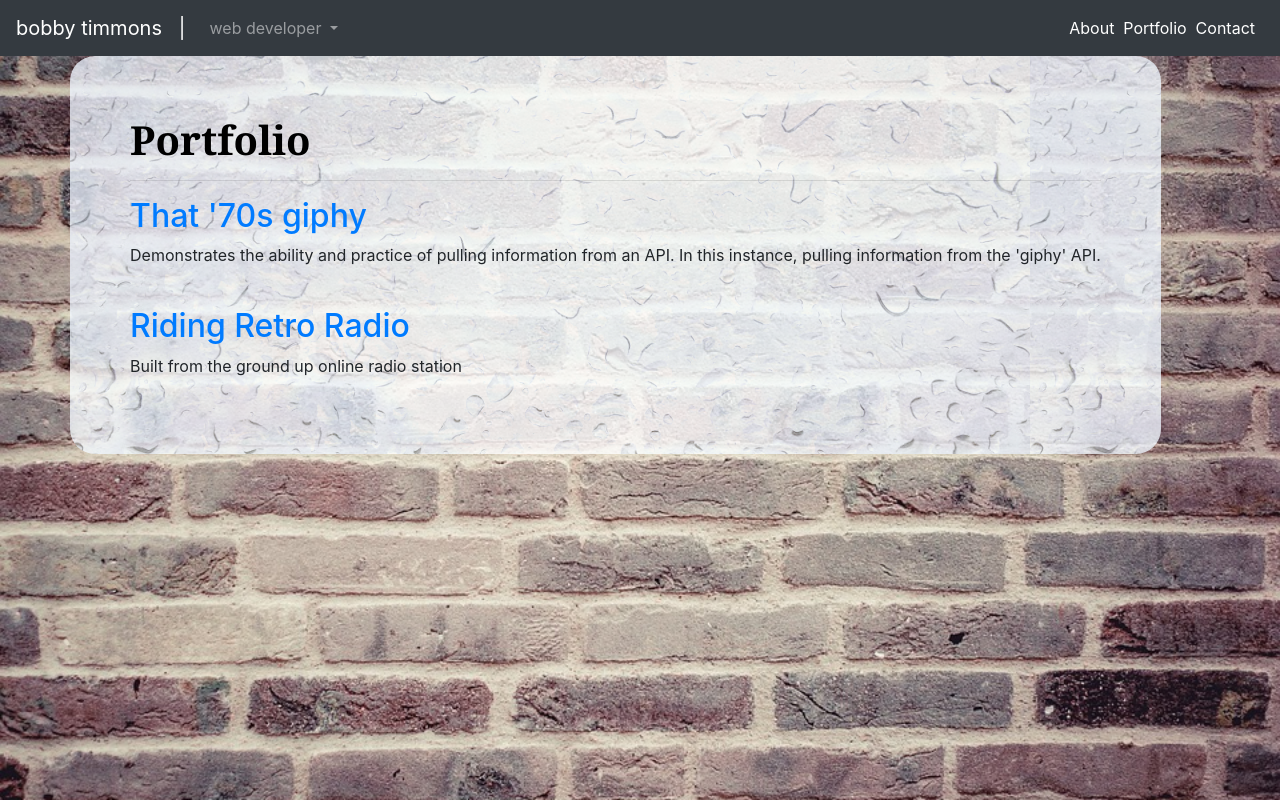
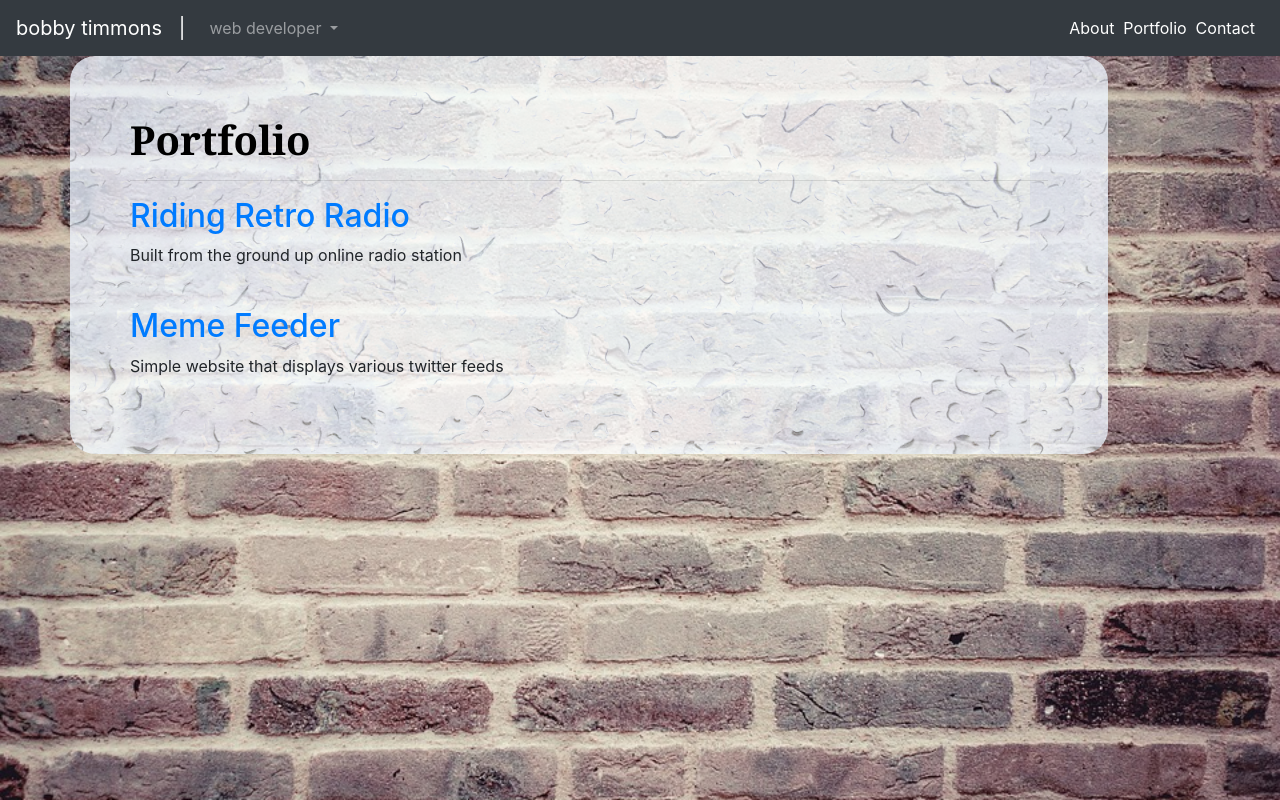
Before and after one commit to musicis3965/portfolio_new, a plain HTML site: page portfolio_web.html in a window 1280 px wide. Drawn offline with nearby package versions, Linux system fonts and the light colour scheme.

Commit message:
updated stuff

```diff
--- a/css.css
+++ b/css.css
@@ -20,6 +20,7 @@ body {
   padding: 60px;
   margin-bottom: 30px;
   border-radius: 25px;
+
 }
 
 .block-header {
--- a/portfolio_web.html
+++ b/portfolio_web.html
@@ -29,7 +29,7 @@
       </ul>
       <a class="nav-item-active" id="leftiestLeft" href="about_web.html">About</a><p>&nbsp&nbsp</p>
       <a class="nav-item-active" href="portfolio_web.html">Portfolio</a><p>&nbsp&nbsp</p>
-      <a class="nav-item-active" href="contact.html">Contact</a><p>&nbsp&nbsp</p>
+      <a class="nav-item-active" href="mailto:bobby.timmons@rocketmail.com?subject=Portfolio%20Website">Contact</a><p>&nbsp&nbsp</p>
     </button>
   </nav>
 <style>
@@ -48,13 +48,13 @@
         <article class="block">
           <h1 class="block-header">Portfolio</h1>
           <hr />
-          <h2><a href="https://musicis3965.github.io/giphy/">That '70s giphy</a></h2>
-          <p>Demonstrates the ability and practice of pulling information from an API. In this instance, pulling
-            information from the 'giphy' API.
+          <h2><a href="http://www.ridingretroradio.com">Riding Retro Radio</a></h2>
+          <p>Built from the ground up online radio station
           </p>
           <br />
-          <h2><a href="http://www.ridingretroradio.com">Riding Retro Radio</a></h2>
-          <p>Built from the ground up online radio station
+          <h2><a href="https://musicis3965.github.io/memeFeeder/">Meme Feeder</a></h2>
+          <p>Simple website that displays various twitter feeds
+              &nbsp&nbsp&nbsp&nbsp&nbsp&nbsp&nbsp&nbsp&nbsp&nbsp&nbsp&nbsp&nbsp&nbsp&nbsp&nbsp&nbsp&nbsp&nbsp&nbsp&nbsp&nbsp&nbsp&nbsp&nbsp&nbsp&nbsp&nbsp&nbsp&nbsp&nbsp&nbsp&nbsp&nbsp&nbsp&nbsp&nbsp&nbsp&nbsp&nbsp&nbsp&nbsp&nbsp&nbsp&nbsp&nbsp&nbsp&nbsp&nbsp&nbsp&nbsp&nbsp&nbsp&nbsp&nbsp&nbsp&nbsp&nbsp&nbsp&nbsp&nbsp&nbsp&nbsp&nbsp&nbsp&nbsp&nbsp&nbsp&nbsp&nbsp&nbsp&nbsp&nbsp&nbsp&nbsp&nbsp&nbsp&nbsp&nbsp&nbsp&nbsp&nbsp&nbsp&nbsp&nbsp&nbsp&nbsp&nbsp&nbsp&nbsp&nbsp&nbsp&nbsp&nbsp&nbsp&nbsp&nbsp&nbsp&nbsp&nbsp&nbsp&nbsp&nbsp&nbsp&nbsp&nbsp&nbsp&nbsp&nbsp&nbsp&nbsp&nbsp&nbsp&nbsp&nbsp&nbsp&nbsp&nbsp&nbsp&nbsp
           </p>
         </article>
       </div>
```
Also changed, not shown: about_web.html (+1 -1 lines), contact.html (+1 -1 lines).
